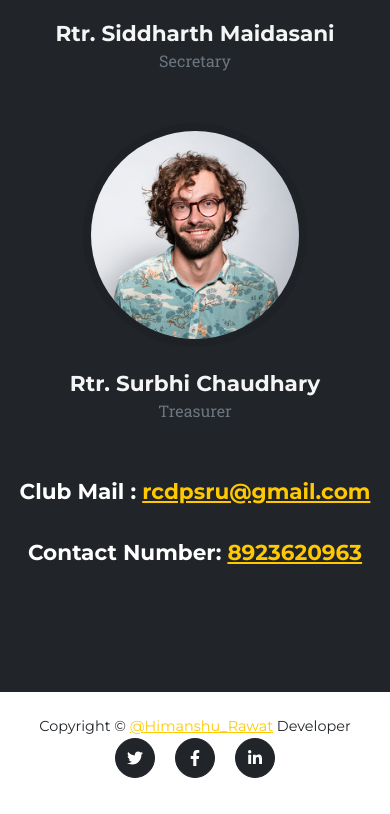
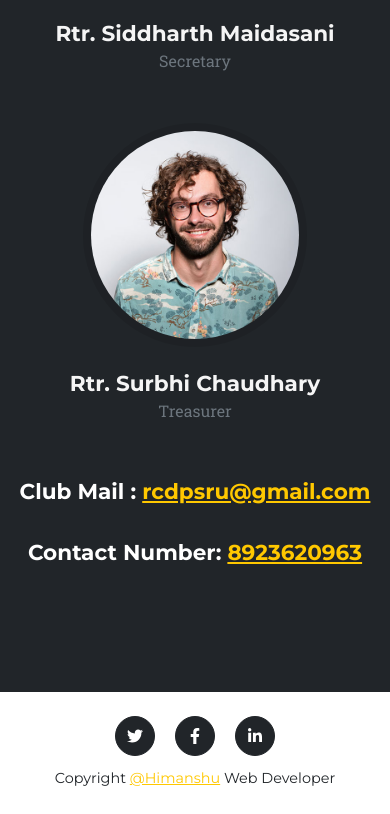
Before and after one commit to rotaract-dpsru/rotaract-dpsru-official, a plain HTML site: page index.html in a window 390 px wide. Shown: the part 6769-7583 px from the top of the page. Drawn offline with nearby package versions, Linux system fonts and the light colour scheme.

Commit message:
make footer responsive

```diff
--- a/index.html
+++ b/index.html
@@ -280,8 +280,14 @@
             </div>
             <div class="row">
                 <div class="col-lg-8 mx-auto text-center">
-                    <h4 style="color: #fff;">Club Mail : <p style="display: inline-block;" class="large text-muted"><a href="mailto:rcdpsru@gmail.com">rcdpsru@gmail.com</a></p></h4>
-                    <h4 style="color: #fff;">Contact Number: <p style="display: inline-block;" class="large text-muted"><a target="_blank" href="https://api.whatsapp.com/send/?phone=918923620963&text&type=phone_number&app_absent=0" >8923620963</a></p></h4>
+                    <h4 style="color: #fff;">Club Mail : <p style="display: inline-block;" class="large text-muted"><a
+                                href="mailto:rcdpsru@gmail.com">rcdpsru@gmail.com</a></p>
+                    </h4>
+                    <h4 style="color: #fff;">Contact Number: <p style="display: inline-block;" class="large text-muted">
+                            <a target="_blank"
+                                href="https://api.whatsapp.com/send/?phone=918923620963&text&type=phone_number&app_absent=0">8923620963</a>
+                        </p>
+                    </h4>
                 </div>
             </div>
         </div>
@@ -290,16 +296,18 @@
     <footer class="footer py-4">
         <div class="container">
             <div class="row align-items-center">
-                <div class="col-lg-4 text-lg-start">Copyright &copy; <a target="_blank" href="https://linktr.ee/_himanshu_rawat_">@Himanshu_Rawat</a> Developer</div>
+                <div class="col-lg-4 mb-1 text-lg-start">
+                    <a class="btn btn-dark btn-social mx-2"
+                        href="https://twitter.com/rotaractdpsru?t=QqWCMx7gAAnMGk-0FbkXpA&s=09" target="_blank"
+                        aria-label="Twitter"><i class="fab fa-twitter"></i></a>
+                    <a class="btn btn-dark btn-social mx-2" href="https://www.youtube.com/@rotaractclubofdpsru8050"
+                        target="_blank" aria-label="Facebook"><i class="fab fa-facebook-f"></i></a>
+                    <a class="btn btn-dark btn-social mx-2" href="https://www.linkedin.com/company/rotaractdpsru/"
+                        target="_blank" aria-label="LinkedIn"><i class="fab fa-linkedin-in"></i></a>
+                </div>
                 <div class="col-lg-4"></div>
-                <div class="col-lg-4 text-lg-end">
-                    <a class="btn btn-dark btn-social mx-2" href="https://twitter.com/rotaractdpsru?t=QqWCMx7gAAnMGk-0FbkXpA&s=09" target="_blank" aria-label="Twitter"><i
-                        class="fab fa-twitter"></i></a>
-                <a class="btn btn-dark btn-social mx-2" href="https://www.youtube.com/@rotaractclubofdpsru8050" target="_blank" aria-label="Facebook"><i
-                        class="fab fa-facebook-f"></i></a>
-                <a class="btn btn-dark btn-social mx-2" href="https://www.linkedin.com/company/rotaractdpsru/" target="_blank" aria-label="LinkedIn"><i
-                        class="fab fa-linkedin-in"></i></a>
-                </div>
+                <div class="col-lg-4 mt-2 text-lg-end">Copyright <a target="_blank"
+                        href="https://linktr.ee/_himanshu_rawat_">@Himanshu</a> Web Developer</div>
             </div>
         </div>
     </footer>
```
